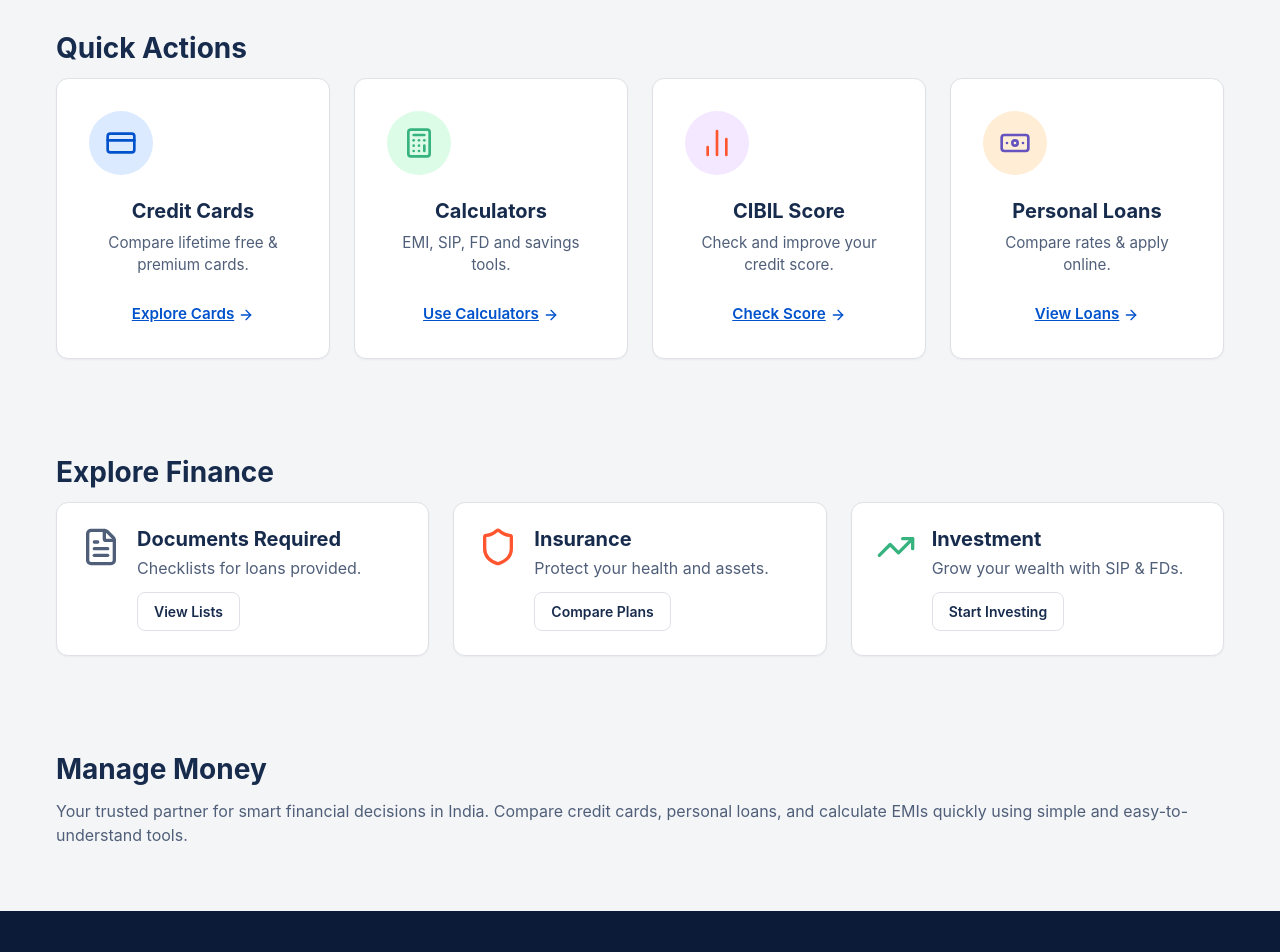
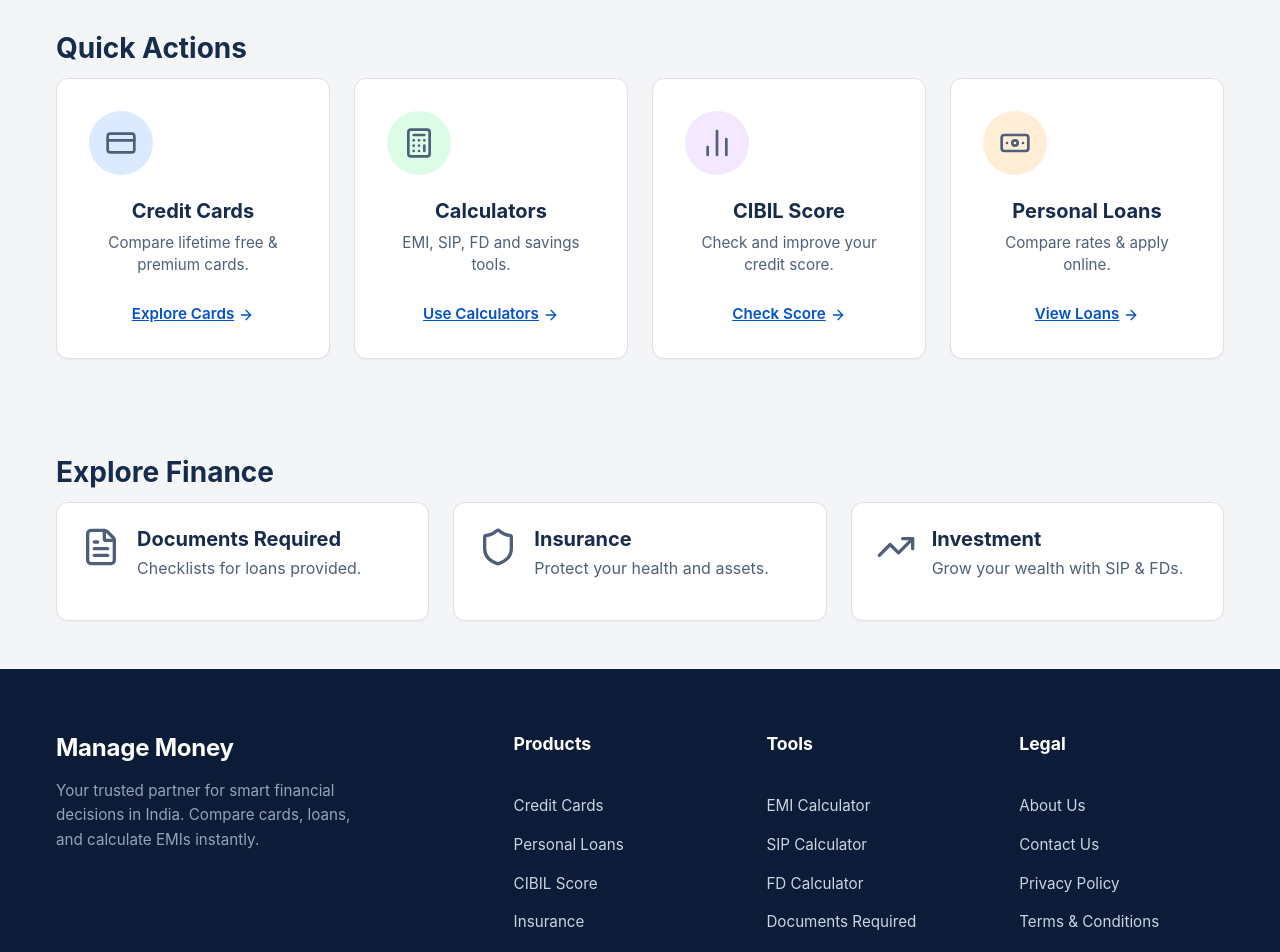
Before and after one commit to callhub816-creator/Manage-Money, a React (Vite) app: page / in a window 1280 px wide. Shown: the part 440-1392 px from the top of the page. Built offline with nearby package versions, Linux system fonts and the light colour scheme.

Commit message:
Update Home.jsx

```diff
--- a/src/pages/Home.jsx
+++ b/src/pages/Home.jsx
@@ -1,7 +1,6 @@
 import React from 'react';
 import { Helmet } from 'react-helmet-async';
 import { Link } from 'react-router-dom';
-import { useNavigation } from 'react-router-dom';
 import {
   CreditCard,
   Calculator,
@@ -10,9 +9,9 @@
   FileText,
   Shield,
   TrendingUp,
-    CheckCircle,
   ArrowRight
 } from 'lucide-react';
+
 import Button from '../components/ui/Button';
 import Card from '../components/ui/Card';
 import '../styles/Home.css';
@@ -22,7 +21,10 @@
     <>
       <Helmet>
         <title>Manage Money – Smart Financial Tools & Comparisons in India</title>
-                <meta name="description" content="Compare credit cards, personal loans, check CIBIL score, and calculate EMI using simple financial tools in India." />
+        <meta
+          name="description"
+          content="Compare credit cards, personal loans, check CIBIL score, and calculate EMI using simple financial tools in India."
+        />
       </Helmet>
 
       {/* HERO SECTION */}
@@ -34,116 +36,127 @@
               The best Indian financial tools and comparisons at your fingertips.
               No clutter, just clear choices.
             </p>
+
             <div className="hero-cta-group">
-                            <Button href="/credit-cards" variant="primary" className="hero-btn">
+              <Link to="/credit-cards">
+                <Button variant="primary" className="hero-btn">
                   Find Credit Cards
                 </Button>
-                            <Button href="/cibil-score" variant="secondary" className="hero-btn">
+              </Link>
+
+              <Link to="/cibil-score">
+                <Button variant="secondary" className="hero-btn">
                   Check CIBIL Score
                 </Button>
+              </Link>
             </div>
           </div>
         </div>
       </section>
 
-            {/* QUICK ACTIONS SECTION */}
+      {/* QUICK ACTIONS */}
       <section className="section">
         <div className="container">
           <h2 className="section-title text-center">Quick Actions</h2>
+
           <div className="quick-actions-grid">
-
+            <Link to="/credit-cards" className="card-link">
               <Card className="action-card text-center hover-card">
                 <div className="icon-box bg-blue-100">
-                                <CreditCard className="text-primary" size={32} />
+                  <CreditCard size={32} />
                 </div>
                 <h3>Credit Cards</h3>
                 <p>Compare lifetime free & premium cards.</p>
-                            <Link to="/credit-cards" className="text-link">Explore Cards <ArrowRight size={16} /></Link>
+                <span className="text-link">
+                  Explore Cards <ArrowRight size={16} />
+                </span>
               </Card>
+            </Link>
 
+            <Link to="/emi-calculator" className="card-link">
               <Card className="action-card text-center hover-card">
                 <div className="icon-box bg-green-100">
-                                <Calculator className="text-success" size={32} />
+                  <Calculator size={32} />
                 </div>
                 <h3>Calculators</h3>
                 <p>EMI, SIP, FD and savings tools.</p>
-                            <Link to="/emi-calculator" className="text-link">Use Calculators <ArrowRight size={16} /></Link>
+                <span className="text-link">
+                  Use Calculators <ArrowRight size={16} />
+                </span>
               </Card>
+            </Link>
 
+            <Link to="/cibil-score" className="card-link">
               <Card className="action-card text-center hover-card">
                 <div className="icon-box bg-purple-100">
-                                <BarChart2 className="text-accent" size={32} />
+                  <BarChart2 size={32} />
                 </div>
                 <h3>CIBIL Score</h3>
                 <p>Check and improve your credit score.</p>
-                            <Link to="/cibil-score" className="text-link">Check Score <ArrowRight size={16} /></Link>
+                <span className="text-link">
+                  Check Score <ArrowRight size={16} />
+                </span>
               </Card>
+            </Link>
 
+            <Link to="/personal-loans" className="card-link">
               <Card className="action-card text-center hover-card">
                 <div className="icon-box bg-orange-100">
-                                <Banknote className="text-secondary" size={32} />
+                  <Banknote size={32} />
                 </div>
                 <h3>Personal Loans</h3>
                 <p>Compare rates & apply online.</p>
-                            <Link to="/personal-loans" className="text-link">View Loans <ArrowRight size={16} /></Link>
+                <span className="text-link">
+                  View Loans <ArrowRight size={16} />
+                </span>
               </Card>
-
+            </Link>
           </div>
         </div>
       </section>
 
-            {/* EXPLORE FINANCE SECTION */}
+      {/* EXPLORE FINANCE */}
       <section className="section bg-light">
         <div className="container">
           <h2 className="section-title text-center">Explore Finance</h2>
+
           <div className="explore-grid">
-
+            <Link to="/documents" className="card-link">
               <Card className="explore-card">
                 <div className="flex-row-center">
-                                <FileText size={40} className="text-muted mr-4" />
+                  <FileText size={40} className="mr-4" />
                   <div>
                     <h3>Documents Required</h3>
-                                    <p className="mb-2">Checklists for loans provided.</p>
-                                    <Button href="/documents" variant="outline" className="btn-sm">View Lists</Button>
+                    <p>Checklists for loans provided.</p>
                   </div>
                 </div>
               </Card>
+            </Link>
 
+            <Link to="/insurance" className="card-link">
               <Card className="explore-card">
                 <div className="flex-row-center">
-                                <Shield size={40} className="text-accent mr-4" />
+                  <Shield size={40} className="mr-4" />
                   <div>
                     <h3>Insurance</h3>
-                                    <p className="mb-2">Protect your health and assets.</p>
-                                    <Button href="/insurance" variant="outline" className="btn-sm">Compare Plans</Button>
+                    <p>Protect your health and assets.</p>
                   </div>
                 </div>
               </Card>
+            </Link>
 
+            <Link to="/investment" className="card-link">
               <Card className="explore-card">
                 <div className="flex-row-center">
-                                <TrendingUp size={40} className="text-success mr-4" />
+                  <TrendingUp size={40} className="mr-4" />
                   <div>
                     <h3>Investment</h3>
-                                    <p className="mb-2">Grow your wealth with SIP & FDs.</p>
-                                    <Button href="/investment" variant="outline" className="btn-sm">Start Investing</Button>
+                    <p>Grow your wealth with SIP & FDs.</p>
                   </div>
                 </div>
               </Card>
-
+            </Link>
           </div>
-                </div>
-            </section>
-
-            {/* ABOUT BRAND SECTION */}
-            <section className="section">
-                <div className="container text-center max-w-3xl mx-auto">
-                    <h2 className="section-title text-center">Manage Money</h2>
-                    <p className="text-lg leading-relaxed text-muted">
-                        Your trusted partner for smart financial decisions in India.
-                        Compare credit cards, personal loans, and calculate EMIs quickly
-                        using simple and easy-to-understand tools.
-                    </p>
         </div>
       </section>
     </>
```
Lines whose indentation alone changed are shown as unchanged.
